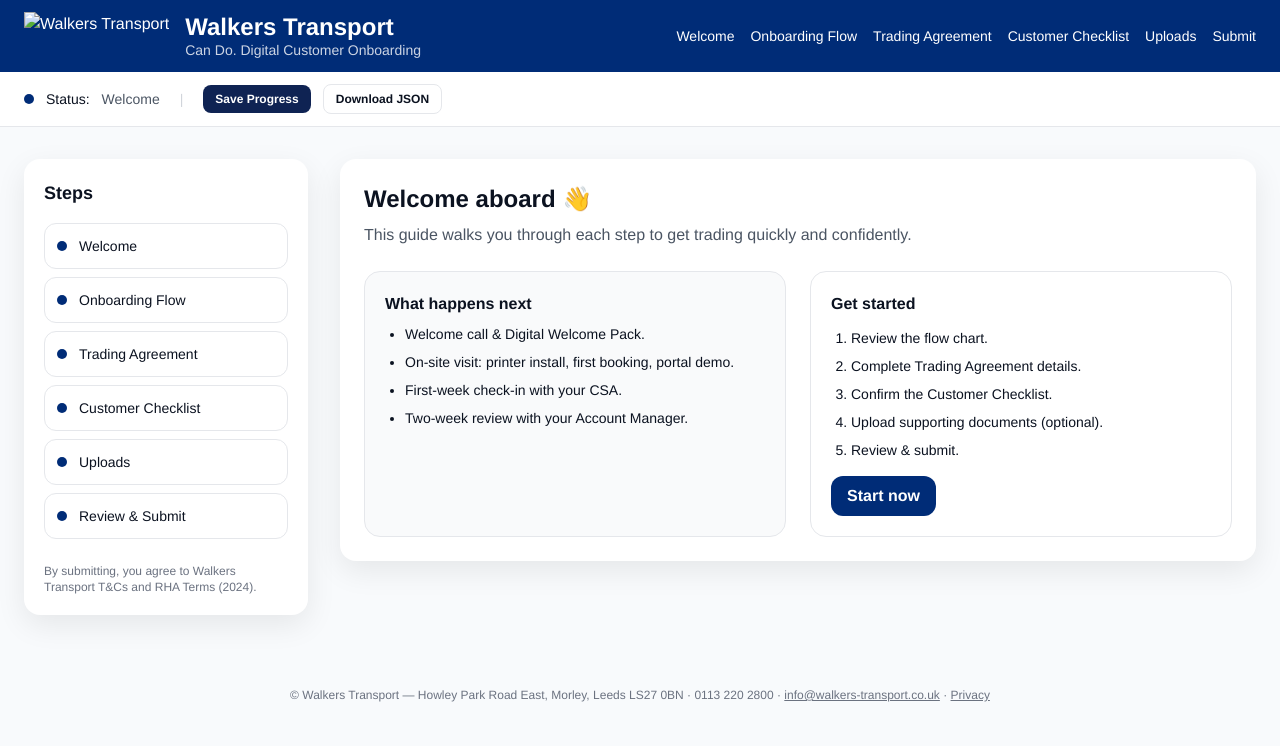
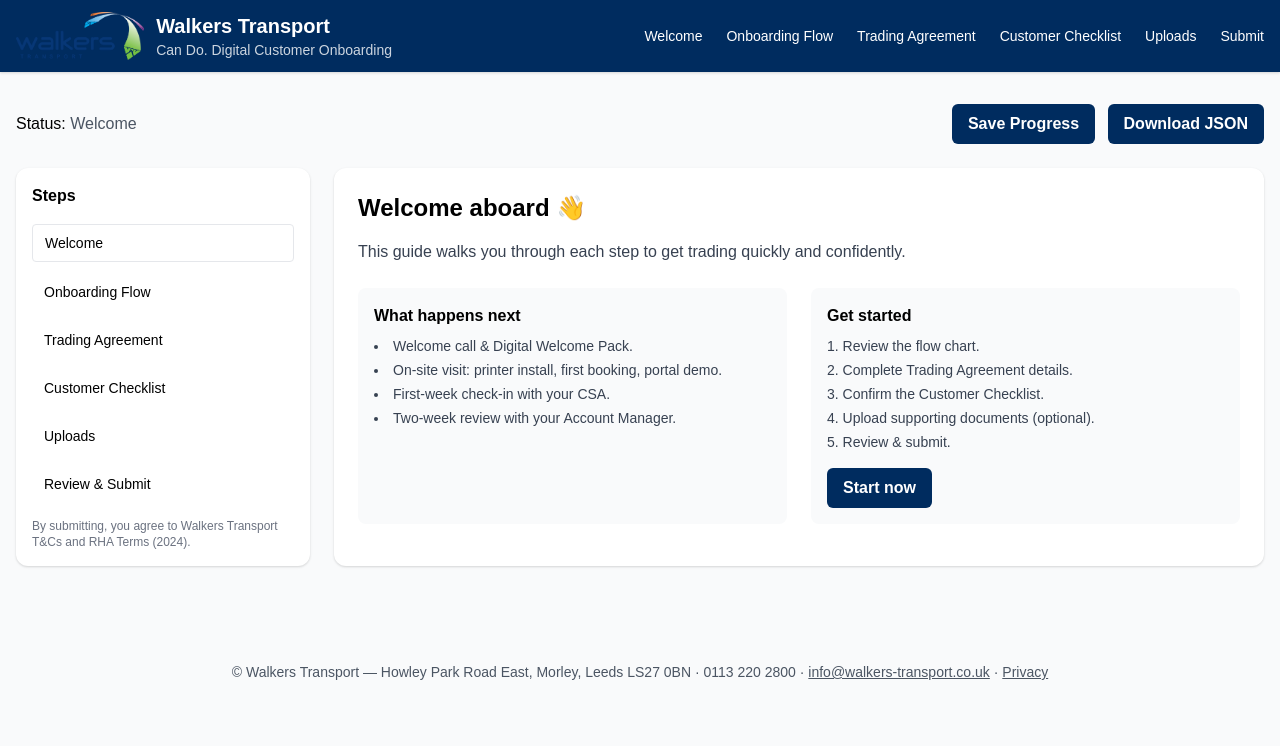
Before and after one commit to chrisburley01/walkers-onbarding, a plain HTML site: page index.html in a window 1280 px wide. Drawn offline with nearby package versions, Linux system fonts and the light colour scheme.

Commit message:
Update index.html

```diff
--- a/index.html
+++ b/index.html
@@ -1,43 +1,52 @@
 <!DOCTYPE html>
 <html lang="en">
 <head>
-  <meta charset="utf-8" />
-  <meta name="viewport" content="width=device-width, initial-scale=1" />
+  <meta charset="UTF-8" />
+  <meta name="viewport" content="width=device-width, initial-scale=1.0" />
   <title>Walkers Transport | Digital Customer Onboarding</title>
-
-  <!-- Favicons -->
-  <link rel="icon" href="Doc/favicon.ico" sizes="any">
-  <link rel="icon" type="image/png" href="Doc/favicon-32x32.png" sizes="32x32">
-  <link rel="apple-touch-icon" href="Doc/apple-touch-icon.png">
-  <link rel="icon" type="image/png" href="Doc/android-chrome-192x192.png" sizes="192x192">
-  <link rel="icon" type="image/png" href="Doc/android-chrome-512x512.png" sizes="512x512">
-
-  <script src="https://cdn.tailwindcss.com"></script>
+  <link rel="icon" href="Doc/favicon.ico" />
+  <link href="https://cdn.jsdelivr.net/npm/tailwindcss@2.2.19/dist/tailwind.min.css" rel="stylesheet">
   <style>
-    body{font-family:"Helvetica Neue","Helvetica Neue LT Pro",Helvetica,Arial,ui-sans-serif;background:#f8fafc;color:#0b1220}
-    .btn-primary{background:#002c77;color:#fff}
-    .btn-dark{background:#0f2353;color:#fff}
-    .btn-positive{background:#7ab800;color:#0b1220}
-    .shadow-soft{box-shadow:0 10px 30px rgba(0,0,0,.08)}
-    .dot{width:.625rem;height:.625rem;border-radius:9999px;background:#002c77}
-    .focus-ring:focus{outline:3px solid rgba(0,44,119,.25);outline-offset:2px}
+    :root {
+      --walkers-blue: #002c5f;
+      --walkers-green: #7ac143;
+      --walkers-grey: #4d4d4f;
+      --walkers-red: #da291c;
+    }
+    body {
+      font-family: Arial, sans-serif;
+    }
+    header {
+      background-color: var(--walkers-blue);
+    }
+    .btn-primary {
+      background-color: var(--walkers-blue);
+      color: #fff;
+      padding: 0.5rem 1rem;
+      border-radius: 0.375rem;
+      font-weight: 600;
+    }
+    .btn-primary:hover {
+      background-color: var(--walkers-green);
+    }
   </style>
 </head>
-<body>
+<body class="bg-gray-50">
 
-  <!-- HEADER -->
-  <header class="text-white shadow-md bg-[#002c77]">
-    <div class="max-w-7xl mx-auto flex items-center gap-4 px-6 py-3">
-      <!-- LOGO (fixed path + name) -->
-      <img src="Doc/walkers-logo.png" alt="Walkers Transport" class="h-12 w-auto select-none">
+  <!-- Header -->
+  <header class="shadow">
+    <div class="max-w-7xl mx-auto flex items-center justify-between px-4 py-3 text-white">
+      <div class="flex items-center space-x-3">
+        <img src="assets/walkers-logo.png" alt="Walkers Transport" class="h-12 w-auto select-none">
         <div>
-        <h1 class="text-2xl font-extrabold leading-tight">Walkers Transport</h1>
-        <p class="text-white/80 text-sm -mt-0.5">Can Do. Digital Customer Onboarding</p>
+          <h1 class="text-xl font-bold">Walkers Transport</h1>
+          <p class="text-sm opacity-80">Can Do. Digital Customer Onboarding</p>
         </div>
-      <nav class="hidden md:flex gap-4 text-sm ml-auto">
+      </div>
+      <nav class="hidden md:flex space-x-6 text-sm font-medium">
         <a href="#welcome" class="hover:underline">Welcome</a>
         <a href="#flow" class="hover:underline">Onboarding Flow</a>
-        <a href="#trading" class="hover:underline">Trading Agreement</a>
+        <a href="#agreement" class="hover:underline">Trading Agreement</a>
         <a href="#checklist" class="hover:underline">Customer Checklist</a>
         <a href="#uploads" class="hover:underline">Uploads</a>
         <a href="#submit" class="hover:underline">Submit</a>
@@ -45,97 +54,75 @@
     </div>
   </header>
 
-  <!-- STATUS -->
-  <section class="bg-white border-b">
-    <div class="max-w-7xl mx-auto px-6 py-3 flex items-center gap-3 text-sm">
-      <span class="dot"></span><span class="font-medium">Status:</span>
-      <span id="statusLabel" class="text-gray-600">Welcome</span>
-      <span class="mx-2 text-gray-300">|</span>
-      <button id="saveBtn" class="px-3 py-1.5 rounded-lg btn-dark text-xs font-semibold">Save Progress</button>
-      <button id="exportBtn" class="px-3 py-1.5 rounded-lg border text-xs font-semibold">Download JSON</button>
+  <!-- Main -->
+  <main class="max-w-7xl mx-auto px-4 py-8">
+    <!-- Status bar -->
+    <div class="flex items-center justify-between mb-6">
+      <div>
+        <span class="font-medium">Status:</span>
+        <span class="text-gray-600" id="status">Welcome</span>
       </div>
-  </section>
+      <div class="space-x-2">
+        <button class="btn-primary">Save Progress</button>
+        <button class="btn-primary">Download JSON</button>
+      </div>
+    </div>
 
-  <!-- MAIN -->
-  <main class="max-w-7xl mx-auto px-6 py-8">
-    <div class="grid lg:grid-cols-12 gap-8">
-      <!-- Steps -->
-      <aside class="lg:col-span-4 xl:col-span-3">
-        <div class="bg-white rounded-2xl shadow-soft p-5 sticky top-6">
-          <h2 class="text-lg font-bold mb-4">Steps</h2>
-          <ol class="space-y-2 text-sm" id="stepsList">
-            <li data-step="welcome" class="border rounded-xl p-3 flex items-center gap-3"><span class="dot"></span><span>Welcome</span></li>
-            <li data-step="flow" class="border rounded-xl p-3 flex items-center gap-3"><span class="dot"></span><span>Onboarding Flow</span></li>
-            <li data-step="trading" class="border rounded-xl p-3 flex items-center gap-3"><span class="dot"></span><span>Trading Agreement</span></li>
-            <li data-step="checklist" class="border rounded-xl p-3 flex items-center gap-3"><span class="dot"></span><span>Customer Checklist</span></li>
-            <li data-step="uploads" class="border rounded-xl p-3 flex items-center gap-3"><span class="dot"></span><span>Uploads</span></li>
-            <li data-step="submit" class="border rounded-xl p-3 flex items-center gap-3"><span class="dot"></span><span>Review & Submit</span></li>
-          </ol>
-          <div class="mt-6 text-xs text-gray-500">By submitting, you agree to Walkers Transport T&Cs and RHA Terms (2024).</div>
-        </div>
+    <div class="grid grid-cols-1 md:grid-cols-4 gap-6">
+      <!-- Steps sidebar -->
+      <aside class="md:col-span-1 bg-white p-4 rounded-xl shadow">
+        <h2 class="font-bold mb-4">Steps</h2>
+        <ul class="space-y-3 text-sm">
+          <li><a href="#welcome" class="block px-3 py-2 rounded border border-walkers-blue text-walkers-blue">Welcome</a></li>
+          <li><a href="#flow" class="block px-3 py-2 rounded hover:bg-gray-100">Onboarding Flow</a></li>
+          <li><a href="#agreement" class="block px-3 py-2 rounded hover:bg-gray-100">Trading Agreement</a></li>
+          <li><a href="#checklist" class="block px-3 py-2 rounded hover:bg-gray-100">Customer Checklist</a></li>
+          <li><a href="#uploads" class="block px-3 py-2 rounded hover:bg-gray-100">Uploads</a></li>
+          <li><a href="#submit" class="block px-3 py-2 rounded hover:bg-gray-100">Review & Submit</a></li>
+        </ul>
+        <p class="text-xs text-gray-500 mt-4">
+          By submitting, you agree to Walkers Transport T&Cs and RHA Terms (2024).
+        </p>
       </aside>
 
       <!-- Content -->
-      <section class="lg:col-span-8 xl:col-span-9 space-y-8">
-        <!-- Welcome -->
-        <div id="welcome" class="bg-white rounded-2xl shadow-soft p-6">
-          <h2 class="text-2xl font-extrabold mb-2">Welcome aboard 👋</h2>
-          <p class="text-gray-600 mb-6">This guide walks you through each step to get trading quickly and confidently.</p>
-          <div class="grid md:grid-cols-2 gap-6">
-            <div class="rounded-2xl p-5 border bg-gray-50">
-              <h3 class="font-bold mb-2">What happens next</h3>
-              <ul class="text-sm list-disc pl-5 space-y-2">
+      <section id="welcome" class="md:col-span-3 bg-white p-6 rounded-xl shadow">
+        <h2 class="text-2xl font-bold mb-4">Welcome aboard 👋</h2>
+        <p class="mb-6 text-gray-700">This guide walks you through each step to get trading quickly and confidently.</p>
+
+        <div class="grid grid-cols-1 md:grid-cols-2 gap-6">
+          <div class="bg-gray-50 rounded-lg p-4">
+            <h3 class="font-semibold mb-2">What happens next</h3>
+            <ul class="list-disc list-inside text-sm text-gray-700 space-y-1">
               <li>Welcome call & Digital Welcome Pack.</li>
               <li>On-site visit: printer install, first booking, portal demo.</li>
               <li>First-week check-in with your CSA.</li>
               <li>Two-week review with your Account Manager.</li>
             </ul>
           </div>
-            <div class="rounded-2xl p-5 border">
-              <h3 class="font-bold mb-3">Get started</h3>
-              <ol class="text-sm list-decimal pl-5 space-y-2">
+          <div class="bg-gray-50 rounded-lg p-4">
+            <h3 class="font-semibold mb-2">Get started</h3>
+            <ol class="list-decimal list-inside text-sm text-gray-700 space-y-1">
               <li>Review the flow chart.</li>
               <li>Complete Trading Agreement details.</li>
               <li>Confirm the Customer Checklist.</li>
               <li>Upload supporting documents (optional).</li>
               <li>Review & submit.</li>
             </ol>
-              <button data-goto="flow" class="mt-4 px-4 py-2 rounded-xl btn-primary font-semibold">Start now</button>
+            <button class="btn-primary mt-4">Start now</button>
           </div>
         </div>
-        </div>
-
-        <!-- Other sections (Flow, Trading Agreement, Checklist, Uploads, Submit) remain unchanged from previous version -->
-
       </section>
     </div>
   </main>
 
-  <footer class="py-10 text-center text-xs text-gray-500">
-    © <span id="year"></span> Walkers Transport — Howley Park Road East, Morley, Leeds LS27 0BN · 0113 220 2800 ·
-    <a class="underline" href="mailto:info@walkers-transport.co.uk">info@walkers-transport.co.uk</a> ·
-    <a class="underline" href="Doc/Privacy-Notice.pdf">Privacy</a>
+  <!-- Footer -->
+  <footer class="mt-10 py-6 text-center text-sm text-gray-600">
+    © Walkers Transport — Howley Park Road East, Morley, Leeds LS27 0BN ·
+    0113 220 2800 ·
+    <a href="mailto:info@walkers-transport.co.uk" class="underline">info@walkers-transport.co.uk</a> ·
+    <a href="#" class="underline">Privacy</a>
   </footer>
 
-  <script>
-    document.getElementById('year').textContent = new Date().getFullYear();
-
-    const panels=['welcome','flow','trading','checklist','uploads','submit'].map(id=>document.getElementById(id));
-    const stepsList=document.getElementById('stepsList');
-    function show(id){
-      panels.forEach(p=>p && p.classList.toggle('hidden',p.id!==id));
-      Array.from(stepsList.children).forEach(li=>{
-        li.classList.toggle('ring-2',li.dataset.step===id);
-        li.classList.toggle('ring-[#002c77]',li.dataset.step===id);
-      });
-      document.getElementById('statusLabel').textContent=id[0].toUpperCase()+id.slice(1);
-      location.hash=id;
-    }
-    document.querySelectorAll('[data-goto]').forEach(btn=>btn.addEventListener('click',()=>show(btn.dataset.goto)));
-    stepsList.addEventListener('click',e=>{
-      const li=e.target.closest('li[data-step]); if(li) show(li.dataset.step);
-    });
-    if(location.hash){show(location.hash.substring(1));} else {show('welcome');}
-  </script>
 </body>
 </html>
```
Lines whose indentation alone changed are shown as unchanged.
